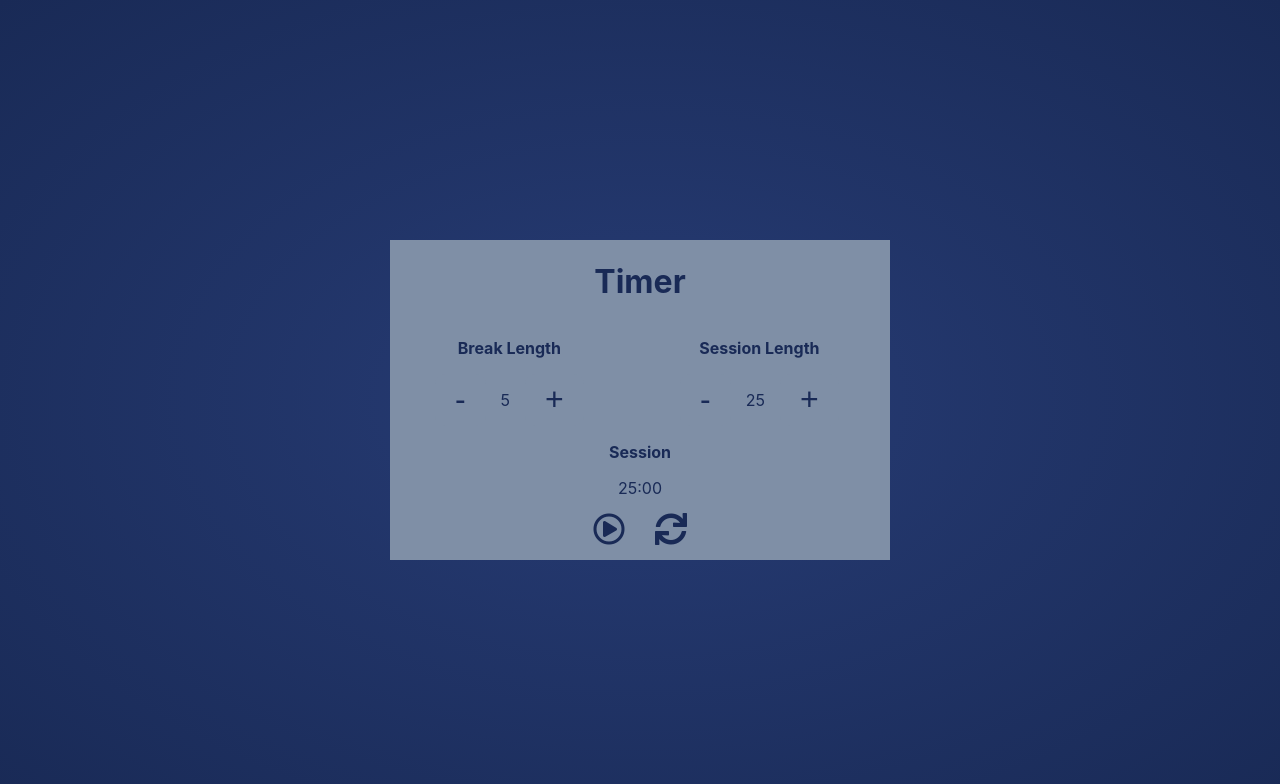
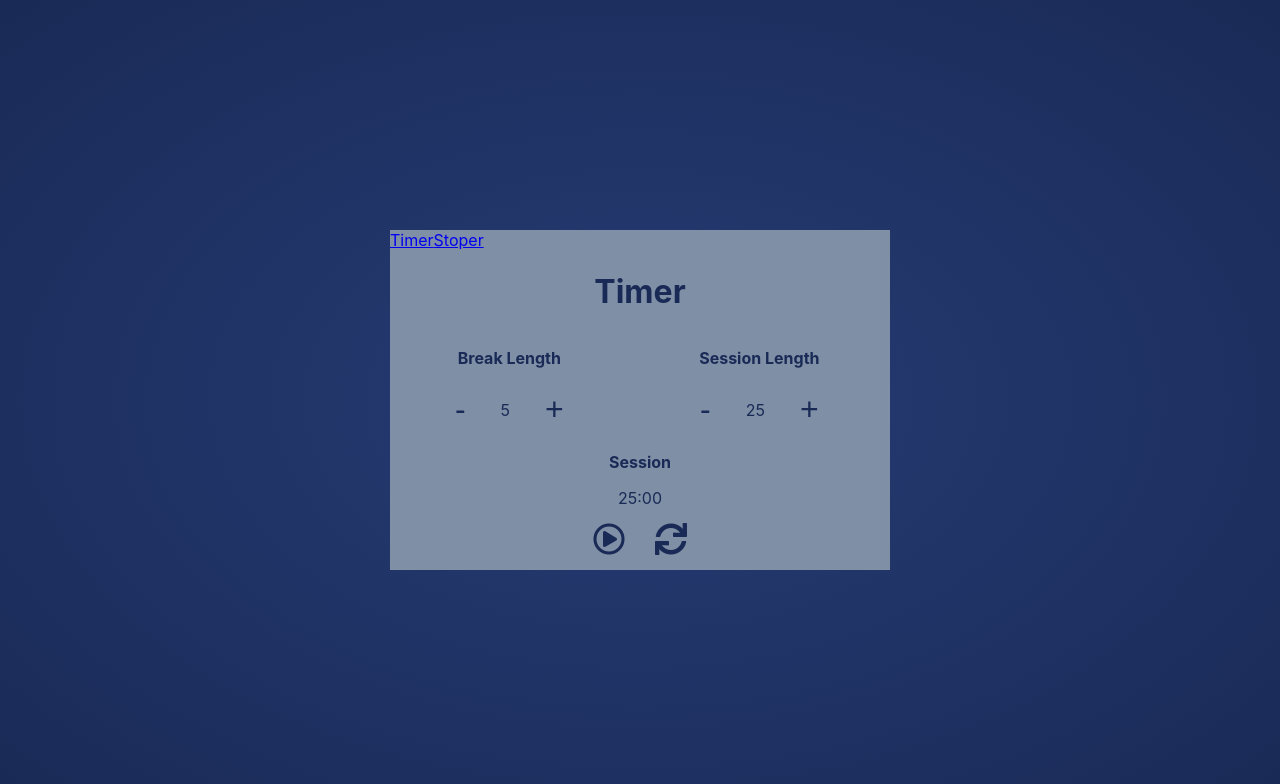
Before and after one commit to budnickip/stopwatch, a React (Create React App) app: page / in a window 1280 px wide. Shown: the top 784 px of the page. Built offline with nearby package versions, Linux system fonts and the light colour scheme.

Commit message:
added routing

```diff
--- a/src/App.js
+++ b/src/App.js
@@ -1,13 +1,42 @@
-import { useEffect, useState } from 'react';
 import './App.scss';
+import React from "react"
 import Timer from './containers/Timer'
+//import StopWatch from './containers/StopWatch'
+import {
+  BrowserRouter as Router,
+  Switch,
+  Route,
+  Link
+} from "react-router-dom";
 
 function App() {
   return (
     <div className="App">
-      <Timer />
+        <Router>
+          <div>
+          <Link to="/">Timer</Link>
+          <Link to="/stopwatch">Stoper</Link>
+          <Switch>
+            <Route path="/stopwatch">
+              <StopWatch />
+            </Route>
+            <Route path="/">
+              <Timer />
+            </Route>
+          </Switch>
+          </div>
+        </Router>
+
     </div>
   );
 }
 
+function StopWatch() {
+  return(
+      <div className="stop-watch">
+          Tutaj będzie stoper
+      </div>
+  )
+}
+
 export default App;
--- /dev/null
+++ b/src/containers/StopWatch/index.js
@@ -0,0 +1,9 @@
+function StopWatch() {
+    return(
+        <div className="stop-watch">
+            Tutaj będzie stoper
+        </div>
+    )
+}
+
+export default StopWatch
```
